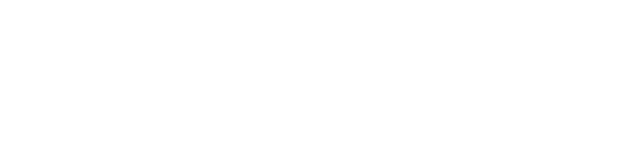
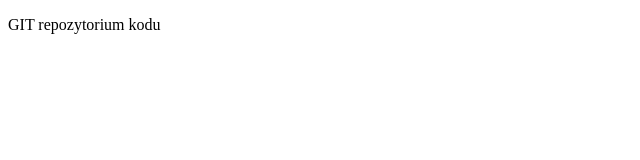
Before and after one commit to korneliaz/git-zadanie2, a plain HTML site: page index.html in a window 1280 px wide. Shown: the whole page, without its empty margins (0-640 px from the left). Drawn offline with Linux system fonts and the light colour scheme.

Commit message:
stworzenie paragrafu

```diff
--- a/index.html
+++ b/index.html
@@ -7,6 +7,7 @@
     <title>Document</title>
 </head>
 <body>
+    <p>GIT repozytorium kodu</p>
 
 </body>
 </html>
```
